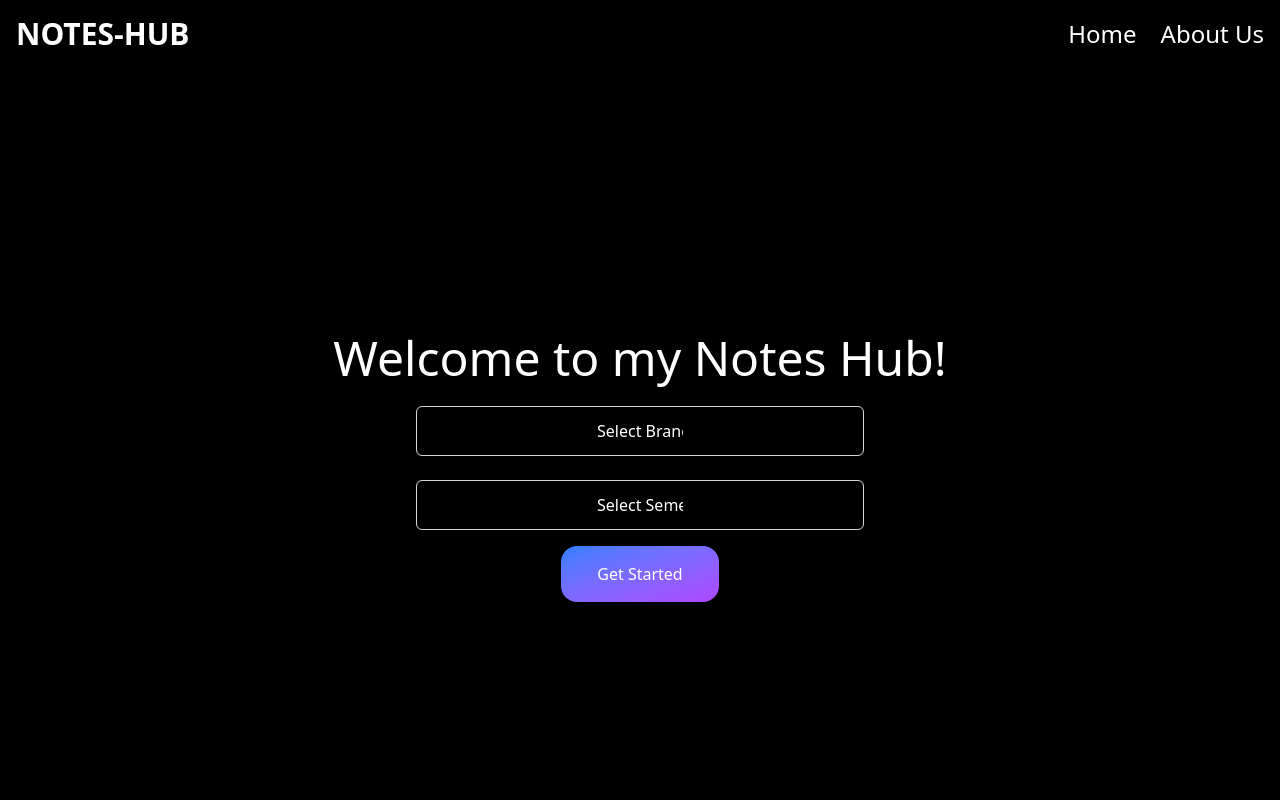
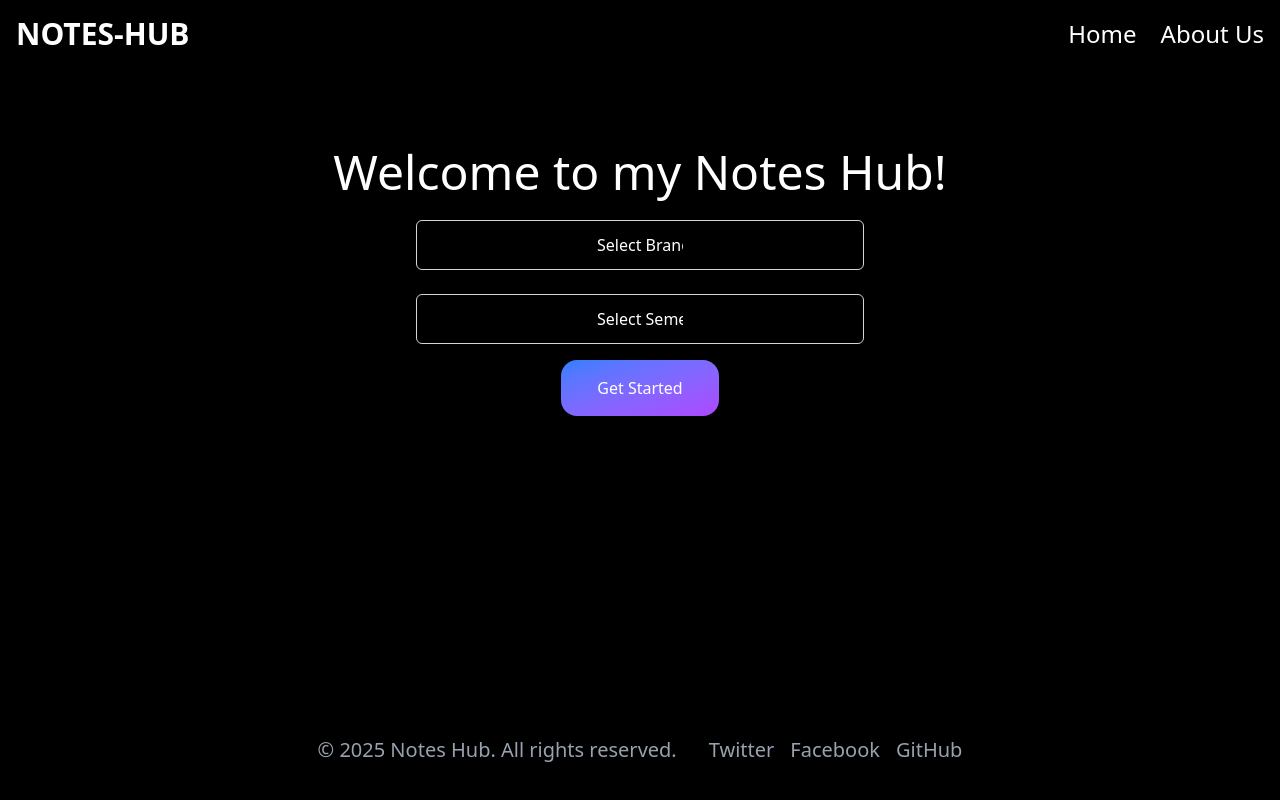
Before and after one commit to gulshank0/notes-hub, a React (Vite) app in the folder frontend/: page / in a window 1280 px wide. Shown: the top 800 px of the page. Built offline with nearby package versions, Linux system fonts and the light colour scheme.

Commit message:
footer added

```diff
--- a/frontend/src/App.jsx
+++ b/frontend/src/App.jsx
@@ -5,6 +5,7 @@ import Contents from "./components/ui/Contents.jsx";
 import BranchIT from "./pages/Branch_it.jsx";
 import Mechanical from "./pages/Mechanical.jsx";
 import Team from "./pages/Team.jsx";
+import Syllabus from "./pages/Syllabus.jsx";
 
 function App() {
   return (
@@ -15,6 +16,7 @@ function App() {
         <Route path="/Mechanical" element={<Mechanical />} />
         <Route path="/branchIT/:contents" element={<Contents />} />
         <Route path="/about" element={<Team />} />
+        <Route path="/syllabus" element={<Syllabus />} />
       </Routes>
     </Router>
   );
--- a/frontend/src/components/ui/Contents.jsx
+++ b/frontend/src/components/ui/Contents.jsx
@@ -26,7 +26,10 @@ function Contents(subjects) {
       <div className="h-screen flex flex-col items-center bg-black pt-40 ">
         <p className="text-4xl text-white pb-6 ">Welcome to WEB DEV PAGE </p>
         <div className="text-3xl text-pretty text-white bg-gradient-to-br from-red-400 to-violet-700 px-20 p-6 rounded-2xl grid grid-cols-3 sm:grid-cols-7 gap-10 ">
-          <Link className="hover:underline bg-gradient-to-bl from-violet-800 to-violet-400 rounded-xl text-black p-2 hover:cursor-pointer hover:bg-transparent cursor-pointer transition delay-150 duration-100 ease-in-out hover:translate-y-1 hover:scale-110">
+          <Link
+            className="hover:underline bg-gradient-to-bl from-violet-800 to-violet-400 rounded-xl text-black p-2 hover:cursor-pointer hover:bg-transparent cursor-pointer transition delay-150 duration-100 ease-in-out hover:translate-y-1 hover:scale-110"
+            to="/syllabus"
+          >
             Syllabus
           </Link>
 
--- /dev/null
+++ b/frontend/src/components/ui/Footer.jsx
@@ -0,0 +1,37 @@
+export const Footer = () => {
+  return (
+    <footer className="bg-black text-white py-6 pt-80">
+      <div className="container mx-auto flex flex-col md:flex-row space-x-8  items-center">
+        <p className="text-xl text-gray-400">
+          © {new Date().getFullYear()} Notes Hub. All rights reserved.
+        </p>
+        <div className="flex space-x-4 mt-4 md:mt-0">
+          <a
+            href="https://twitter.com"
+            target="_blank"
+            rel="noopener noreferrer"
+            className=" text-xl text-gray-400 hover:text-blue-500 transition duration-200"
+          >
+            Twitter
+          </a>
+          <a
+            href="https://facebook.com"
+            target="_blank"
+            rel="noopener noreferrer"
+            className="text-xl text-gray-400 hover:text-blue-500 transition duration-200"
+          >
+            Facebook
+          </a>
+          <a
+            href="https://github.com"
+            target="_blank"
+            rel="noopener noreferrer"
+            className="text-xl text-gray-400 hover:text-blue-500 transition duration-200"
+          >
+            GitHub
+          </a>
+        </div>
+      </div>
+    </footer>
+  );
+};
--- a/frontend/src/pages/BranchPage.jsx
+++ /dev/null
@@ -1,7 +0,0 @@
-import React from "react";
-
-function BranchPage() {
-  return <div>BranchPage</div>;
-}
-
-export default BranchPage;
--- a/frontend/src/pages/LandingPage.jsx
+++ b/frontend/src/pages/LandingPage.jsx
@@ -2,6 +2,7 @@ import React from "react";
 import { Link } from "react-router-dom";
 import { Dropdown } from "../components/ui/Dropdown";
 import { Navbar } from "../components/ui/Navbar";
+import { Footer } from "../components/ui/Footer";
 export function LandingPage() {
   return (
     <>
@@ -39,6 +40,9 @@ export function LandingPage() {
         >
           Get Started
         </Link>
+
+
+        <Footer/>
       </div>
     </>
   );
--- /dev/null
+++ b/frontend/src/pages/Syllabus.jsx
@@ -0,0 +1,23 @@
+import React from "react";
+import { Navbar } from "../components/ui/Navbar";
+
+function Syllabus() {
+  return (
+    <div>
+      <Navbar />
+      <div className="h-screen flex justify-center bg-black text-5xl text-white pt-35">
+        <div className="bg-gradient-to-br from-blue-500 to-red-500 rounded-2xl px-80 m-20 ">
+          <p className="text-6xl text-white pb-6 ">Syllabus</p>
+          <div className="flex flex-col items-center gap-20">
+            <p>unit-1 </p>
+            <p>unit-2 </p>
+            <p>unit-3 </p>
+            <p>unit-4 </p>
+          </div>
+        </div>
+      </div>
+    </div>
+  );
+}
+
+export default Syllabus;
```
